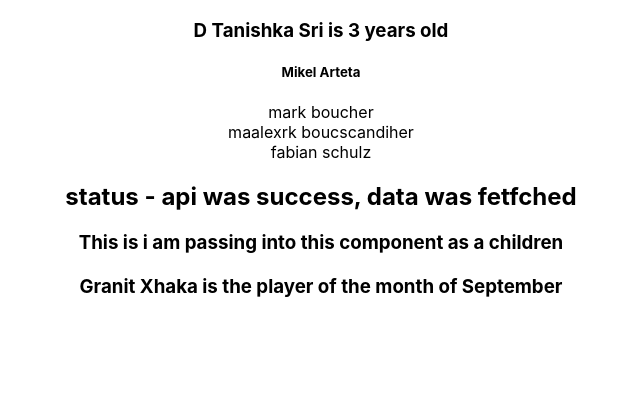
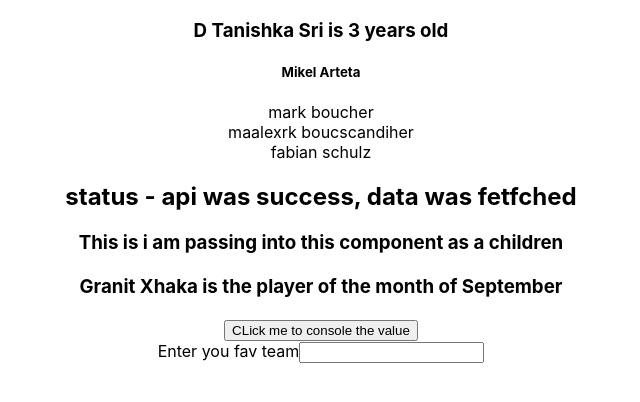
Before and after one commit to tsdineshjai/typescript-demo, a React (Create React App) app: page / in a window 1280 px wide. Shown: the top 402 px of the page, without its empty margins (319-959 px from the left). Built offline with nearby package versions, Linux system fonts and the light colour scheme.

Commit message:
onChange event type def is done

```diff
--- a/src/App.tsx
+++ b/src/App.tsx
@@ -1,5 +1,7 @@
 import "./App.css";
+import { Button } from "./components/Button";
 import { Content } from "./components/Content";
+import { FavTeamInput } from "./components/FavTeamInput";
 import { Greet } from "./components/Greet";
 import { Person } from "./components/Person";
 import { PersonList } from "./components/PersonList";
@@ -27,6 +29,12 @@
 			<PlayerOfMonth>
 				<Content>Granit Xhaka is the player of the month of September</Content>
 			</PlayerOfMonth>
+			<Button
+				handleClick={(event, id) =>
+					console.log("button was clicked", event, id)
+				}
+			/>
+			<FavTeamInput  />
 		</div>
 	);
 }
--- /dev/null
+++ b/src/components/Button.tsx
@@ -0,0 +1,11 @@
+type ButtonProps = {
+	handleClick: (event: React.MouseEvent<HTMLButtonElement>, id: number) => void;
+};
+
+export const Button = (props: ButtonProps) => {
+	return (
+		<button onClick={(event) => props.handleClick(event, 1)}>
+			CLick me to console the value
+		</button>
+	);
+};
--- /dev/null
+++ b/src/components/FavTeamInput.tsx
@@ -0,0 +1,14 @@
+import React, { useState } from "react";
+
+export const FavTeamInput = () => {
+	const [team, setTeam] = useState("");
+	const handleChange = (e: React.ChangeEvent<HTMLInputElement>) =>
+		setTeam(e.target.value);
+
+	return (
+		<div>
+			<label htmlFor="favTeam">Enter you fav team</label>
+			<input onChange={handleChange} type="text" value={team} id="favTeam" />
+		</div>
+	);
+};
```
